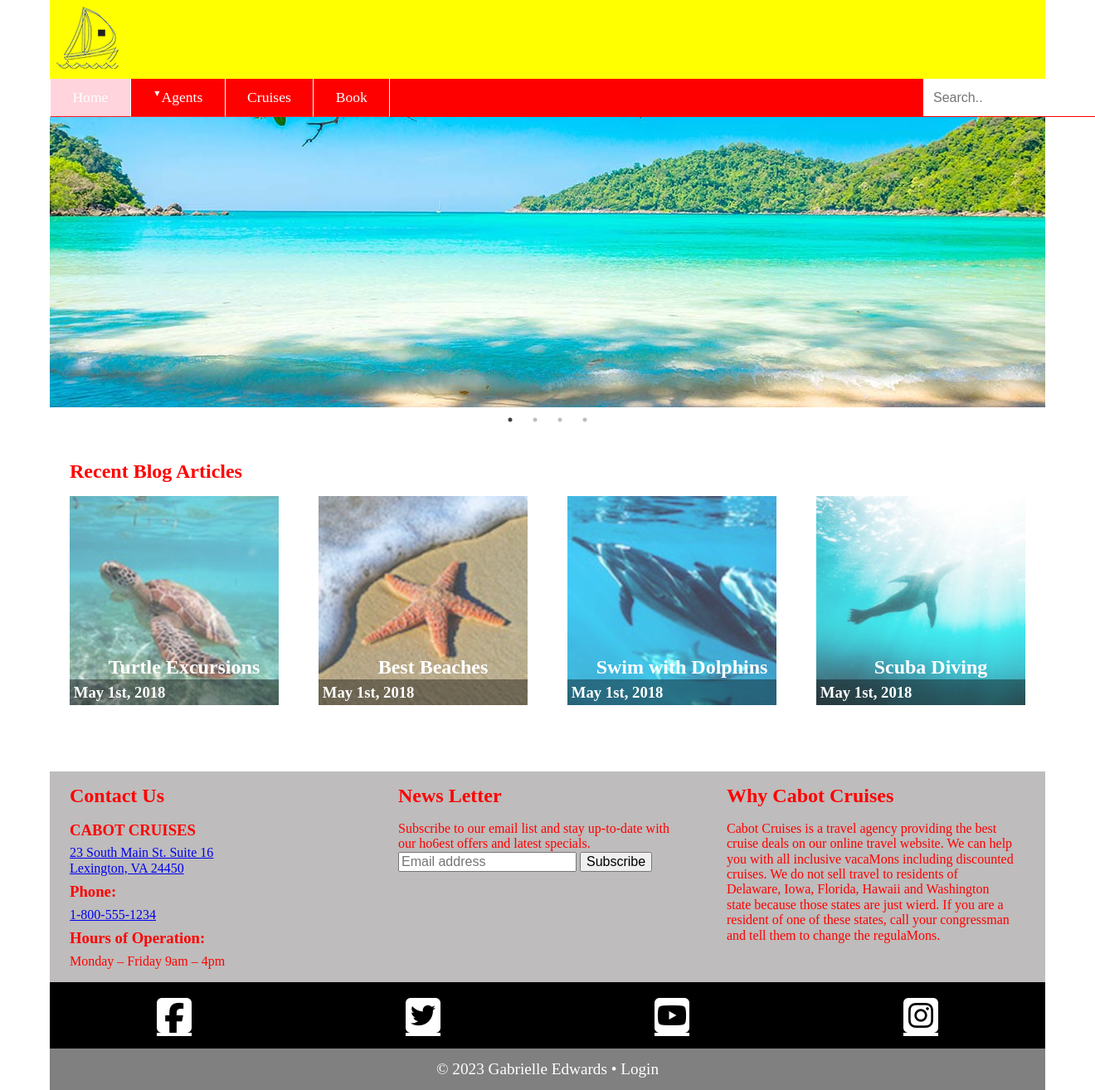
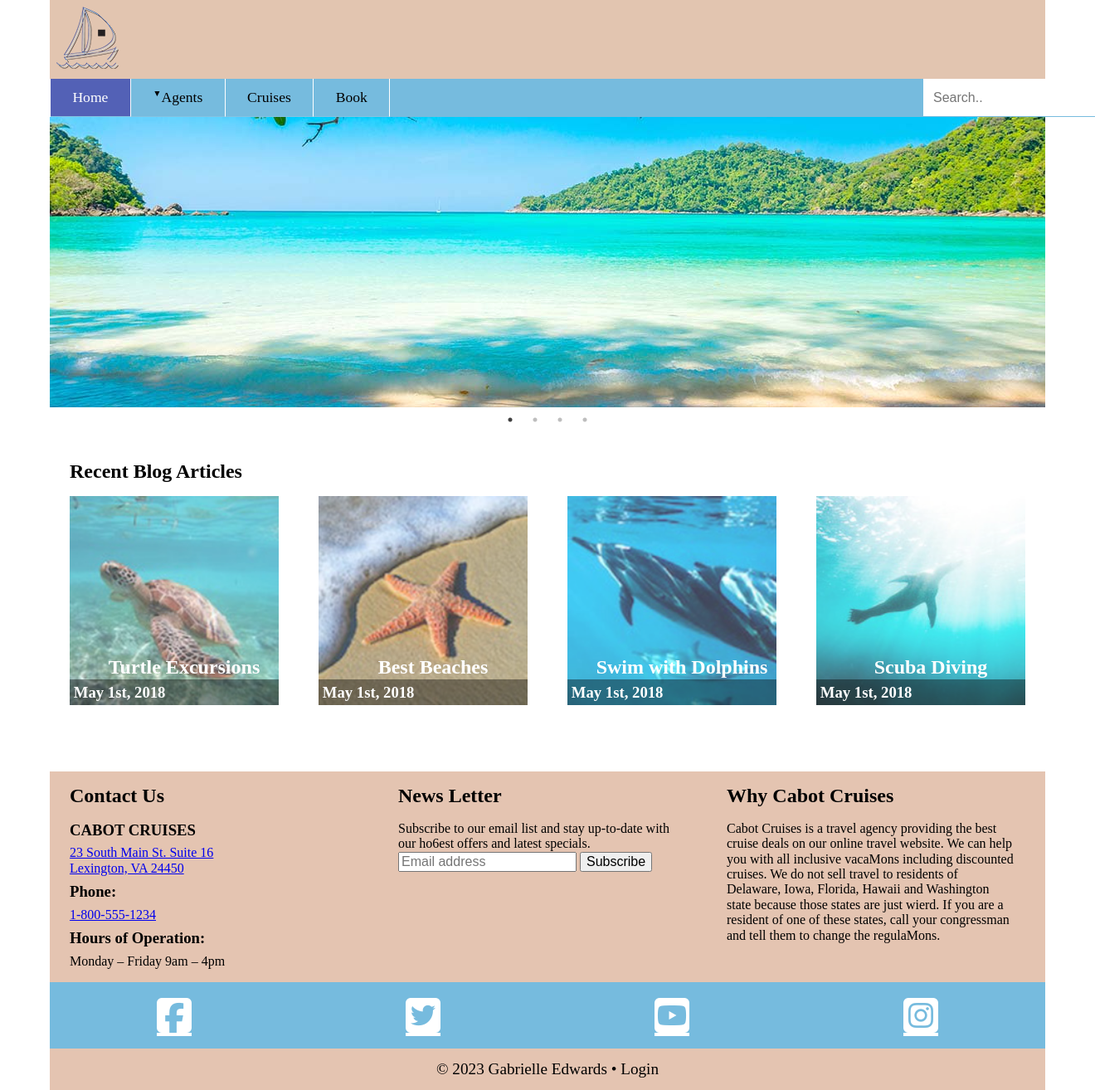
Before and after one commit to DocSmudge/DGM3760, a PHP site: page / in a window 1320 px wide; the page is wider, and only the part inside the window is pictured. Shown: that part at 83% size. Run offline with PHP 8.4, Linux system fonts and the light colour scheme; some libraries are stand-ins or nearby versions.

Commit message:
fixing nav, stying

```diff
--- a/unit01/index.html
+++ b/unit01/index.html
@@ -221,4 +221,6 @@
     </script>
   </body>
 </html>
-<!--TODO I just need to update the nav bar for large screens, I need to add the 'structured data' to the contact section, i need to update the colors
+<!--TODO I need to add the 'structured data' to the contact section, i need to update button and form styling.
+
+  <!--TODO NAVBAR: I need to update the nav bar for large screens, I need to fix the small nav bar so that the anchor goes across the whole screen (flex box? Space between attribute?)
--- a/unit01/scss/_large.scss
+++ b/unit01/scss/_large.scss
@@ -1,7 +1,5 @@
 @media only screen and (min-width: 65rem) {
     body {
-        color: red;
-
         main {
             div.cards {
                 div.card1,
--- a/unit01/scss/_medium.scss
+++ b/unit01/scss/_medium.scss
@@ -1,6 +1,5 @@
 @media only screen and(min-width:35rem) {
     body {
-        color: purple;
         margin: auto;
         header {
             order: 1;
@@ -26,22 +25,31 @@
                             display: block;
                             // justify-content: left;
                             text-decoration: none;
-                            color: white;
+                            color: black;
                             padding: 0.75rem 2vw;
                             font-size: 1.1rem;
                         }
+                    }
+                    li.active a {
+                        background-color: lighten(#4957ab, 4%);
+                        color: white;
+                    }
+                    li a:hover {
+                        background: #4957ab;
+                        color: white;
+                        width: 100%;
                     }
                 }
                 #primaryNav li.parent > a:after {
                     content: "\25BC";
                     font-size: 0.65rem;
-                    color: white;
+                    color: black;
                     float: left;
                 }
                 ul li ul {
                     display: flex;
                     flex-direction: column;
-                    background-color: lighten(black, 20%);
+                    background-color: lighten(#76bbde, 20%);
                     border: none;
                     width: 14rem;
                     position: absolute;
@@ -60,8 +68,7 @@
                 }
             }
         }
-    }
-}
+
         main {
             div.cards {
                 div.card1,
@@ -84,4 +91,5 @@ main {
                 }
             }
         }
-// end media query
+    }
+} // end media query
--- a/unit01/scss/_small.scss
+++ b/unit01/scss/_small.scss
@@ -1,12 +1,11 @@
 body {
-    color: pink;
     margin: auto;
     max-width: 1200px;
     display: flex;
     flex-direction: column;
 
     header {
-        background-color: yellow;
+        background-color: #e2c5b0;
         width: 100vw;
         max-width: 1200px;
         order: 2;
@@ -25,7 +24,7 @@ body {
         order: 1;
         justify-content: space-between;
         display: flex;
-        background-color: red;
+        background-color: #76bbde;
         width: 100vw;
 
         div.searchBox {
@@ -80,15 +79,17 @@ body {
                         display: block;
                         padding: 1rem 2vw;
                         text-decoration: none;
+                        width: 100%;
                     }
                 }
                 li.active a {
-                    background-color: lighten(pink, 4%);
-                    color: black;
+                    background-color: lighten(#4957ab, 4%);
+                    color: white;
                 }
                 li a:hover {
-                    background: pink;
-                    color: black;
+                    background: #4957ab;
+                    color: white;
+                    width: 100%;
                 }
             }
             ul.open {
@@ -155,7 +156,7 @@ main {
     div.footerDiv {
         display: flex;
         flex-direction: column;
-        background-color: rgb(190, 188, 188);
+        background-color: #e4c4b1;
 
         div.contactDiv,
         div.newsDiv,
@@ -187,7 +188,7 @@ main {
         }
     }
     div.socialDiv {
-        background-color: black;
+        background-color: #76bbde;
         display: flex;
         padding: 1rem 0;
 
@@ -198,14 +199,14 @@ main {
             font-size: 3rem;
         }
         a:hover {
-            color: orange;
+            color: #4957ab;
         }
     } // end social div
     footer {
         // max-width: 71.25rem;
         text-align: center;
-        background-color: gray;
-        color: white;
+        background-color: #e4c4b1;
+        color: black;
         font-size: larger;
         height: 50px;
         display: flex;
--- a/unit01/style/style.css
+++ b/unit01/style/style.css
@@ -405,14 +405,13 @@ template {
 }
 
 body {
-  color: pink;
   margin: auto;
   max-width: 1200px;
   display: flex;
   flex-direction: column;
 }
 body header {
-  background-color: yellow;
+  background-color: #e2c5b0;
   width: 100vw;
   max-width: 1200px;
   order: 2;
@@ -428,7 +427,7 @@ body div#navWrapper {
   order: 1;
   justify-content: space-between;
   display: flex;
-  background-color: red;
+  background-color: #76bbde;
   width: 100vw;
 }
 body div#navWrapper div.searchBox form.form {
@@ -481,14 +480,16 @@ body div#navWrapper nav ul li a {
   display: block;
   padding: 1rem 2vw;
   text-decoration: none;
+  width: 100%;
 }
 body div#navWrapper nav ul li.active a {
-  background-color: #ffd4dc;
-  color: black;
+  background-color: #5361b6;
+  color: white;
 }
 body div#navWrapper nav ul li a:hover {
-  background: pink;
-  color: black;
+  background: #4957ab;
+  color: white;
+  width: 100%;
 }
 body div#navWrapper nav ul.open {
   display: block;
@@ -568,7 +569,7 @@ main div.cards div.card4 a div h3 {
 main div.footerDiv {
   display: flex;
   flex-direction: column;
-  background-color: rgb(190, 188, 188);
+  background-color: #e4c4b1;
 }
 main div.footerDiv div.contactDiv,
 main div.footerDiv div.newsDiv,
@@ -593,7 +594,7 @@ main div.footerDiv div.whyDiv h2 {
   margin-bottom: 1rem;
 }
 main div.socialDiv {
-  background-color: black;
+  background-color: #76bbde;
   display: flex;
   padding: 1rem 0;
 }
@@ -604,12 +605,12 @@ main div.socialDiv a {
   font-size: 3rem;
 }
 main div.socialDiv a:hover {
-  color: orange;
+  color: #4957ab;
 }
 main footer {
   text-align: center;
-  background-color: gray;
-  color: white;
+  background-color: #e4c4b1;
+  color: black;
   font-size: larger;
   height: 50px;
   display: flex;
@@ -620,7 +621,6 @@ main footer {
 
 @media only screen and (min-width: 560px) and (min-width: 35rem) {
   body {
-    color: purple;
     margin: auto;
   }
   body header {
@@ -647,20 +647,29 @@ main footer {
   body div#navWrapper nav ul#primaryNav li a {
     display: block;
     text-decoration: none;
-    color: white;
+    color: black;
     padding: 0.75rem 2vw;
     font-size: 1.1rem;
+  }
+  body div#navWrapper nav ul#primaryNav li.active a {
+    background-color: #5361b6;
+    color: white;
+  }
+  body div#navWrapper nav ul#primaryNav li a:hover {
+    background: #4957ab;
+    color: white;
+    width: 100%;
   }
   body div#navWrapper nav #primaryNav li.parent > a:after {
     content: "▼";
     font-size: 0.65rem;
-    color: white;
+    color: black;
     float: left;
   }
   body div#navWrapper nav ul li ul {
     display: flex;
     flex-direction: column;
-    background-color: #333333;
+    background-color: #c8e4f2;
     border: none;
     width: 14rem;
     position: absolute;
@@ -675,29 +684,24 @@ main footer {
     left: auto;
     margin-left: 0;
   }
-}
-@media only screen and (min-width: 560px) {
-  main div.cards div.card1,
-main div.cards div.card2,
-main div.cards div.card3,
-main div.cards div.card4 {
+  body main div.cards div.card1,
+body main div.cards div.card2,
+body main div.cards div.card3,
+body main div.cards div.card4 {
     flex-basis: 29%;
   }
-  main div.footerDiv {
+  body main div.footerDiv {
     display: flex;
     flex-direction: row;
   }
-  main div.footerDiv div.contactDiv,
-main div.footerDiv div.newsDiv,
-main div.footerDiv div.whyDiv {
+  body main div.footerDiv div.contactDiv,
+body main div.footerDiv div.newsDiv,
+body main div.footerDiv div.whyDiv {
     flex-basis: 29%;
     margin: 1rem 2%;
   }
 }
 @media only screen and (min-width: 1028px) and (min-width: 65rem) {
-  body {
-    color: red;
-  }
   body main div.cards div.card1,
 body main div.cards div.card2,
 body main div.cards div.card3,
```
Also changed, not shown: 1 other file. Lines whose indentation alone changed are shown as unchanged.
